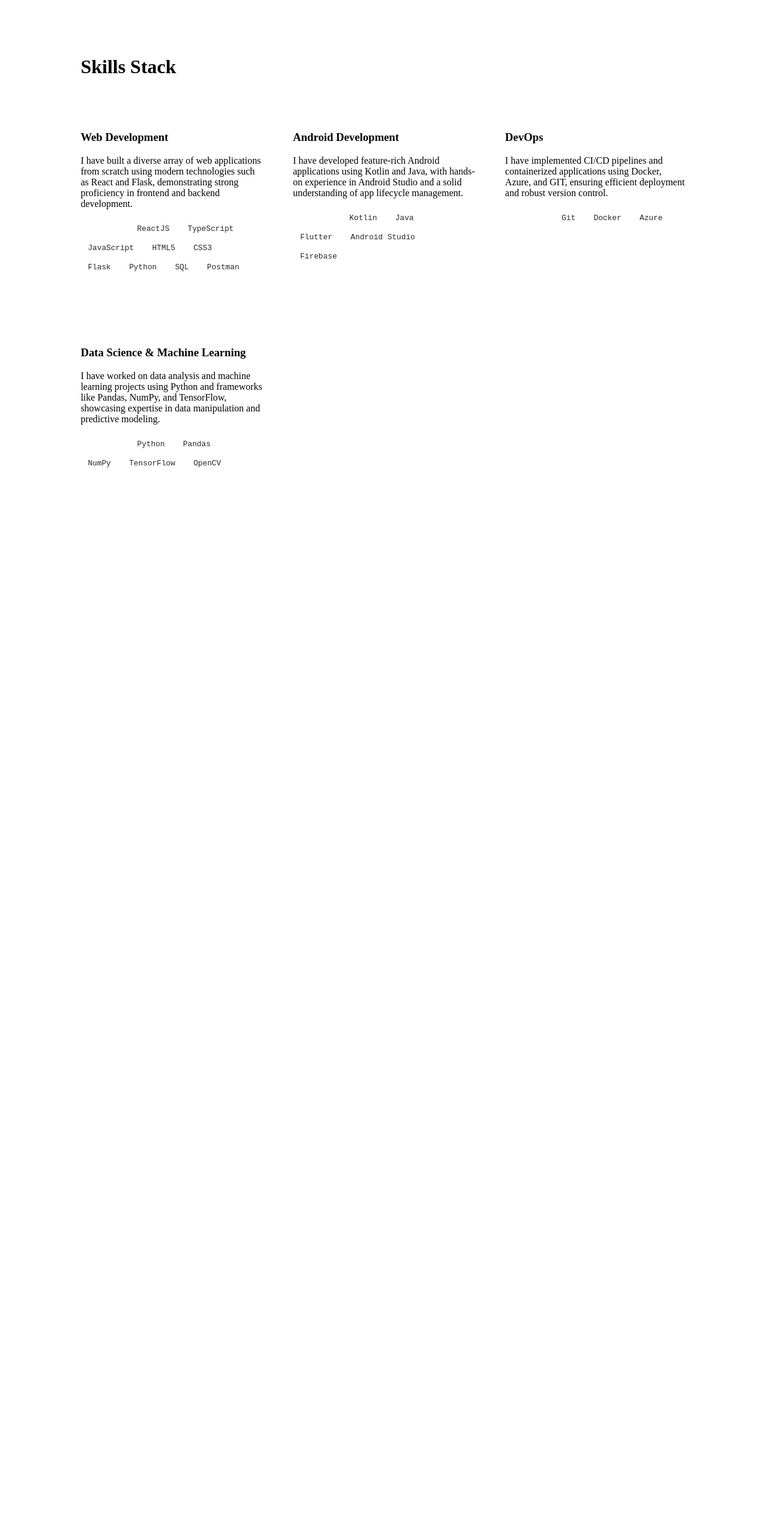
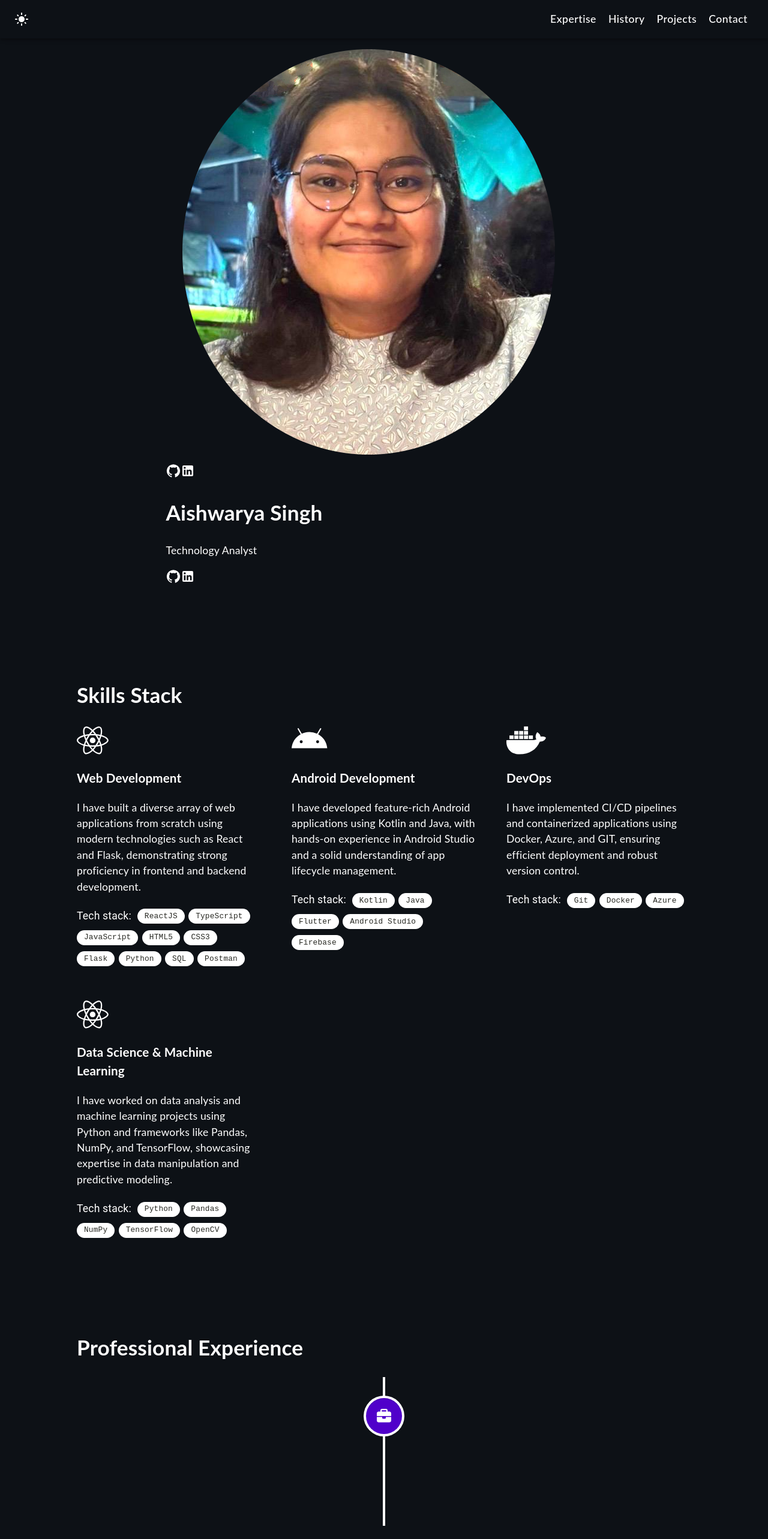
Before and after one commit to aish21/aishwarya-singh-web, a React (Create React App) app in the folder revamped-personal-website/: page / in a window 1280 px wide. Shown: the top 2566 px of the page at 60% size. Before the commit the page ends 859 px from the top, so only its background shows below. Built offline with nearby package versions, Linux system fonts and the light colour scheme.

Commit message:
Add exp component

```diff
--- a/revamped-personal-website/package.json
+++ b/revamped-personal-website/package.json
@@ -21,6 +21,7 @@
     "react": "^17.0.2",
     "react-dom": "^17.0.2",
     "react-scripts": "^5.0.1",
+    "react-vertical-timeline-component": "^3.5.3",
     "sass": "^1.83.0",
     "typescript": "^4.1.2",
     "web-vitals": "^2.1.4"
@@ -29,6 +30,7 @@
     "@babel/plugin-proposal-private-property-in-object": "^7.21.11",
     "@types/react": "^17.0.2",
     "@types/react-dom": "^17.0.2",
+    "@types/react-vertical-timeline-component": "^3.3.6",
     "import-sort-style-eslint": "^6.0.0",
     "import-sort-style-module": "^6.0.0",
     "prettier-plugin-import-sort": "^0.0.7",
--- /dev/null
+++ b/revamped-personal-website/src/App.tsx
@@ -0,0 +1,46 @@
+import React, { useState, useEffect } from 'react';
+import {
+  Main,
+  Experience,
+  SkillsStack,
+  ProjectsComponent,
+  ContactMe,
+  NavBar,
+  PageFooter,
+} from './components';
+import AnimateComponent from './components/AnimateComponent';
+import './index.scss';
+
+function App() {
+  const [mode, setMode] = useState<string>('dark');
+
+  const handleModeChange = () => {
+    if (mode === 'dark') {
+      setMode('light');
+    } else {
+      setMode('dark');
+    }
+  };
+
+  useEffect(() => {
+    window.scrollTo({ top: 0, left: 0, behavior: 'smooth' });
+  }, []);
+
+  return (
+    <div
+      className={`main-container ${mode === 'dark' ? 'dark-mode' : 'light-mode'}`}
+    >
+      <NavBar parentToChild={{ mode }} modeChange={handleModeChange} />
+      <AnimateComponent transitionDuration={700}>
+        <Main />
+        <SkillsStack />
+        <Experience />
+        <ProjectsComponent />
+        <ContactMe />
+      </AnimateComponent>
+      <PageFooter />
+    </div>
+  );
+}
+
+export default App;
--- /dev/null
+++ b/revamped-personal-website/src/assets/styles/Experience.scss
@@ -0,0 +1,38 @@
+.vertical-timeline span {
+  color: white;
+  font-family: 'Courier Prime', monospace;
+}
+
+.vertical-timeline p {
+  color: rgb(39, 40, 34);
+}
+
+.vertical-timeline-element p {
+  color: rgb(39, 40, 34);
+}
+
+.vertical-timeline-element h3 {
+  color: rgb(39, 40, 34);
+}
+
+.vertical-timeline-element h4 {
+  color: rgb(39, 40, 34);
+}
+
+.vertical-timeline-element span {
+  color: rgb(39, 40, 34);
+}
+
+.vertical-timeline-element .vertical-timeline-element-date {
+  color: white;
+}
+
+.svg-inline--fa {
+  color: white;
+}
+
+@media screen and (max-width: 1170px) {
+  .vertical-timeline-element .vertical-timeline-element-date {
+    color: rgb(39, 40, 34);
+  }
+}
--- a/revamped-personal-website/src/components/App.tsx
+++ /dev/null
@@ -1,13 +0,0 @@
-// filepath: /c:/Users/aisha/OneDrive/Desktop/GitHub/revamped-personal-website/revamped-personal-website/src/App.tsx
-import React from 'react';
-import SkillsStack from './SkillsStack';
-
-function App() {
-  return (
-    <div>
-      <SkillsStack />
-    </div>
-  );
-}
-
-export default App;
--- /dev/null
+++ b/revamped-personal-website/src/components/Experience.tsx
@@ -0,0 +1,43 @@
+import React from 'react';
+import '@fortawesome/free-regular-svg-icons';
+import { FontAwesomeIcon } from '@fortawesome/react-fontawesome';
+import { faBriefcase } from '@fortawesome/free-solid-svg-icons';
+import {
+  VerticalTimeline,
+  VerticalTimelineElement,
+} from 'react-vertical-timeline-component';
+import 'react-vertical-timeline-component/style.min.css';
+import '../assets/styles/Experience.scss';
+
+function Experience() {
+  return (
+    <div id="history">
+      <div className="items-container">
+        <h1>Professional Experience</h1>
+        <VerticalTimeline>
+          <VerticalTimelineElement
+            className="vertical-timeline-element--work"
+            contentStyle={{ background: 'white', color: 'rgb(39, 40, 34)' }}
+            contentArrowStyle={{ borderRight: '7px solid  white' }}
+            date="2023 - present"
+            iconStyle={{ background: '#5000ca', color: 'rgb(39, 40, 34)' }}
+            icon={<FontAwesomeIcon icon={faBriefcase} />}
+          >
+            <h3 className="vertical-timeline-element-title">
+              Technology Analyst
+            </h3>
+            <h4 className="vertical-timeline-element-subtitle">
+              Bank of America, Singapore
+            </h4>
+            <p>
+              Full-stack Web Development, GenAI/LLM, Project Management,
+              Business Development
+            </p>
+          </VerticalTimelineElement>
+        </VerticalTimeline>
+      </div>
+    </div>
+  );
+}
+
+export default Experience;
--- /dev/null
+++ b/revamped-personal-website/src/index.scss
@@ -0,0 +1,186 @@
+body {
+  margin: 0;
+  font-family: -apple-system, BlinkMacSystemFont, 'Segoe UI', 'Roboto',
+    'Oxygen', 'Ubuntu', 'Cantarell', 'Fira Sans', 'Droid Sans',
+    'Helvetica Neue', sans-serif;
+  -webkit-font-smoothing: antialiased;
+  -moz-osx-font-smoothing: grayscale;
+  font-size: 1.1rem !important;
+}
+
+code {
+  font-family: source-code-pro, Menlo, Monaco, Consolas, 'Courier New',
+    monospace !important;
+  font-size: 1rem !important;
+}
+
+.main-container {
+  position: relative;
+  background-color: #0d1116;
+}
+
+a {
+  text-decoration: none;
+}
+
+a:hover {
+  color: #5000ca;
+  transition:
+    color 0.15s ease-in-out,
+    background-color 0.15s ease-in-out,
+    border-color 0.15s ease-in-out;
+}
+
+p,
+a,
+h1,
+h2,
+h3,
+h4,
+h5,
+label,
+button {
+  color: white;
+  font-family: 'Lato', sans-serif;
+}
+
+.navigation-bar {
+  justify-content: space-between;
+  background-color: #0d1116;
+
+  button {
+    font-size: 1.1rem;
+    font-family: 'Lato', sans-serif;
+    text-transform: initial;
+    padding: 6px 10px;
+  }
+
+  svg {
+    cursor: pointer;
+  }
+}
+
+.navigation-bar-responsive {
+  span,
+  p {
+    color: #0d1116;
+    font-family: 'Lato', sans-serif;
+  }
+}
+
+.container {
+  margin-top: 64px;
+  width: 100%;
+  display: flex;
+  flex-direction: column;
+  align-items: center;
+  justify-content: center;
+}
+
+.header-image {
+  width: 100%;
+  height: 450px;
+
+  img {
+    width: 100%;
+    height: 450px;
+    object-fit: cover;
+  }
+}
+
+.mobile-menu-top {
+  display: flex;
+  justify-content: center;
+  align-items: center;
+  gap: 5px;
+  font-weight: bold;
+}
+
+.items-container {
+  padding: 5% 10%;
+  text-align: left;
+  display: flex;
+  flex-direction: column;
+  justify-content: center;
+}
+
+.light-mode {
+  background-color: #f8f9fa;
+
+  .navigation-bar {
+    background-color: #f8f9fa;
+  }
+
+  p,
+  a,
+  h1,
+  h2,
+  h3,
+  h4,
+  h5,
+  label,
+  button {
+    color: #0d1116;
+  }
+
+  a:hover {
+    color: #5000ca;
+    transition:
+      color 0.15s ease-in-out,
+      background-color 0.15s ease-in-out,
+      border-color 0.15s ease-in-out;
+  }
+
+  .navigation-bar svg {
+    color: #0d1116;
+  }
+
+  .about-section {
+    background-image: url('./assets/images/light-mode.png');
+  }
+
+  .skills-container svg {
+    color: #0d1116;
+  }
+
+  .chip {
+    background-color: rgba(0, 0, 0, 0.08);
+    box-shadow:
+      0px 3px 1px -2px rgba(0, 0, 0, 0.2),
+      0px 2px 2px 0px rgba(0, 0, 0, 0.14),
+      0px 1px 5px 0px rgba(0, 0, 0, 0.12);
+  }
+
+  .vertical-timeline::before {
+    background-color: rgba(0, 0, 0, 0.08);
+  }
+
+  .vertical-timeline--animate .vertical-timeline-element-content.bounce-in {
+    box-shadow:
+      0px 3px 1px -2px rgba(0, 0, 0, 0.2),
+      0px 2px 2px 0px rgba(0, 0, 0, 0.14),
+      0px 1px 5px 0px rgba(0, 0, 0, 0.12);
+  }
+
+  .vertical-timeline--two-columns
+    .vertical-timeline-element-content
+    .vertical-timeline-element-date {
+    color: gray;
+  }
+
+  .vertical-timeline-element-content-arrow {
+    border-right: 7px solid rgba(0, 0, 0, 0.08) !important;
+  }
+
+  .flex-chips .chip-title {
+    color: #0d1116;
+  }
+}
+
+@media screen {
+  @media (max-width: 768px) {
+    .items-container {
+      padding: 5% 5%;
+    }
+  }
+}
--- a/revamped-personal-website/src/index.tsx
+++ b/revamped-personal-website/src/index.tsx
@@ -1,6 +1,6 @@
 import React from 'react';
 import ReactDOM from 'react-dom';
-import App from './components/App';
+import App from './App';
 
 ReactDOM.render(
   <React.StrictMode>
--- a/revamped-personal-website/tsconfig.json
+++ b/revamped-personal-website/tsconfig.json
@@ -4,14 +4,16 @@
     "lib": ["dom", "dom.iterable", "esnext"],
     "allowJs": true,
     "skipLibCheck": true,
+    "esModuleInterop": true,
+    "allowSyntheticDefaultImports": true,
     "strict": true,
     "forceConsistentCasingInFileNames": true,
-    "noEmit": true,
-    "esModuleInterop": true,
+    "noFallthroughCasesInSwitch": true,
     "module": "esnext",
     "moduleResolution": "node",
     "resolveJsonModule": true,
     "isolatedModules": true,
+    "noEmit": true,
     "jsx": "react-jsx"
   },
   "include": ["src"]
```
Also changed, not shown: revamped-personal-website/src/components/index.js (+7 -0 lines), 1 other file (tests, documents, lock files or other folders).
